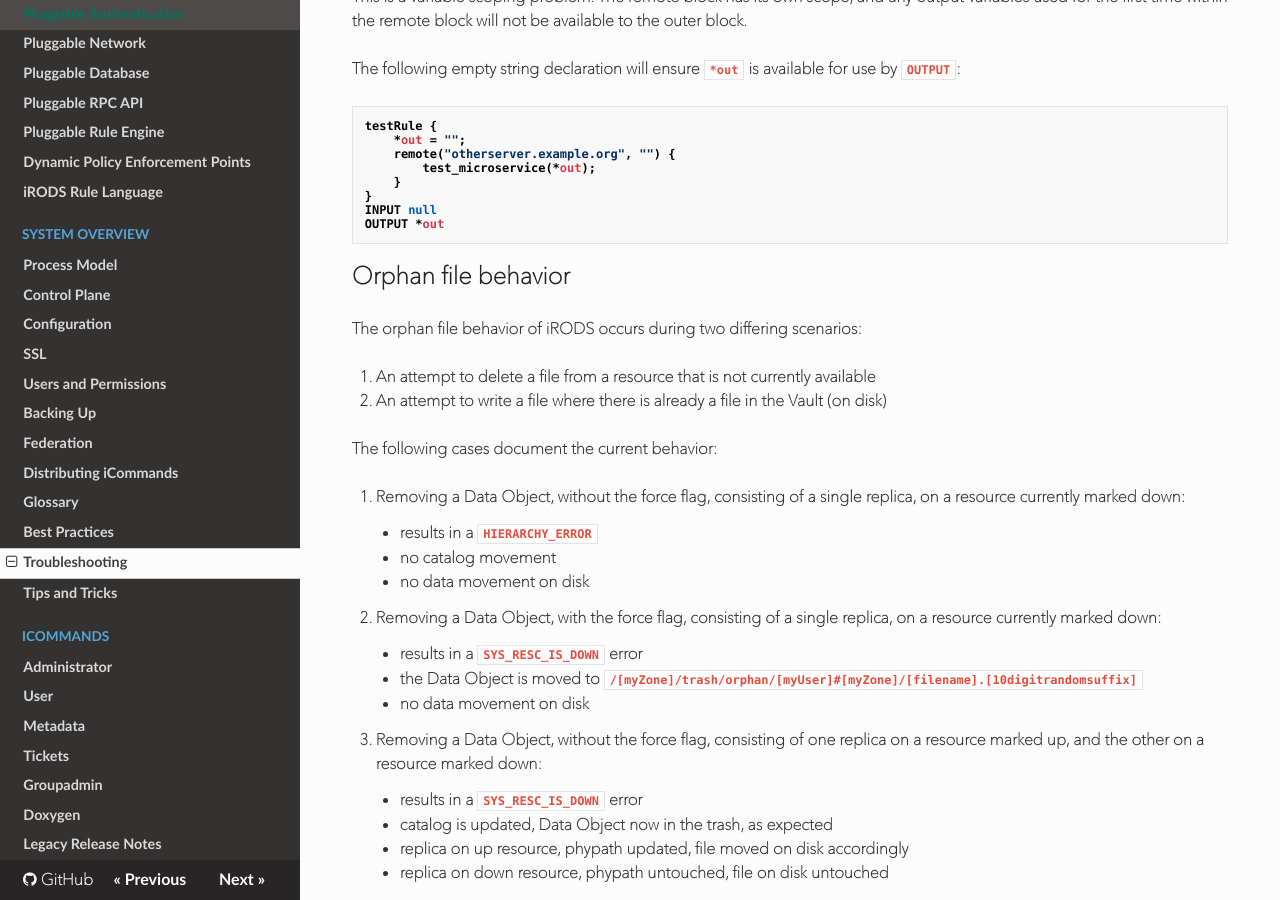
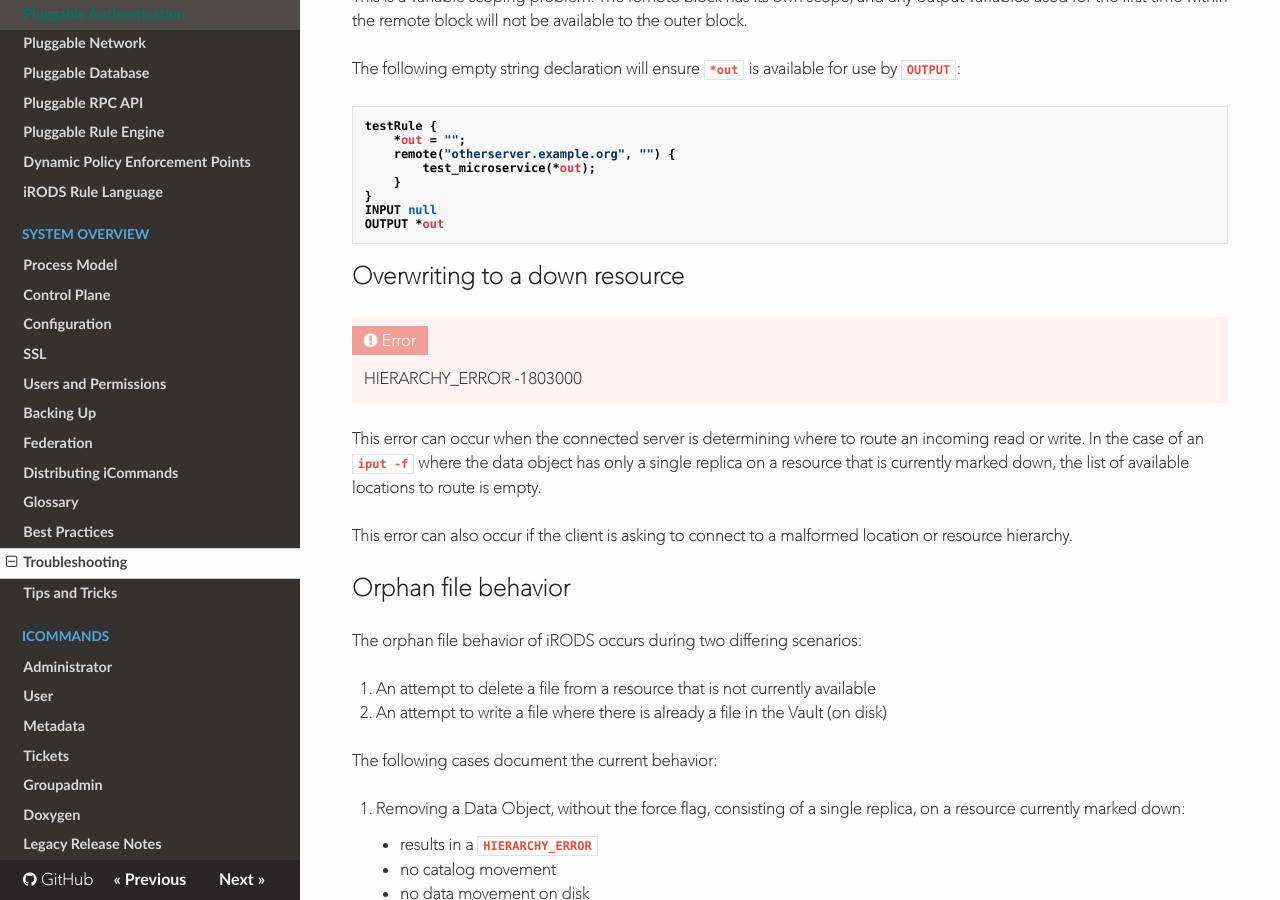
Before and after one commit to irods/irods_docs, an MkDocs documentation site: the page built from docs/system_overview/troubleshooting.md, in a window 1280 px wide and 900 px high, scrolled down 7978 px. Built offline with MkDocs 1.6.1, drawn with Linux system fonts in a browser that asks for light colours; nearby versions of some CDN libraries; old or Windows-style settings are respelled for this version of MkDocs.

Commit message:
[irods/irods#4142] document HIERARCHY ERROR

````diff
--- a/docs/system_overview/troubleshooting.md
+++ b/docs/system_overview/troubleshooting.md
@@ -291,6 +291,15 @@ INPUT null
 OUTPUT *out
 ```
 
+## Overwriting to a down resource
+
+!!! error
+    HIERARCHY_ERROR -1803000
+
+This error can occur when the connected server is determining where to route an incoming read or write. In the case of an `iput -f` where the data object has only a single replica on a resource that is currently marked down, the list of available locations to route is empty.
+
+This error can also occur if the client is asking to connect to a malformed location or resource hierarchy.
+
 ## Orphan file behavior
 
 The orphan file behavior of iRODS occurs during two differing scenarios:
````
